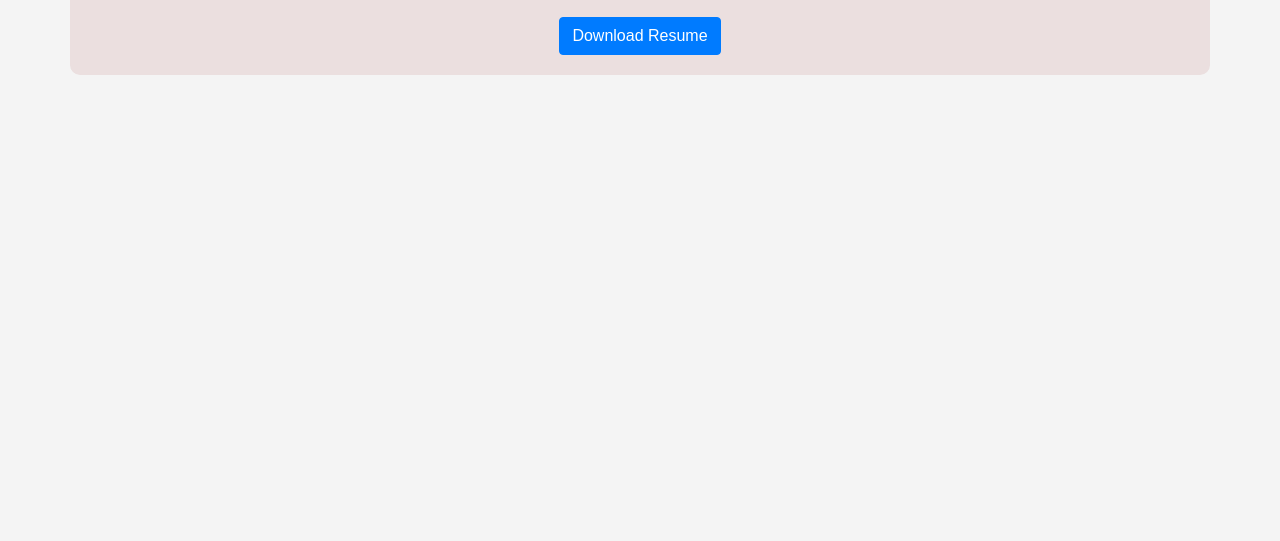
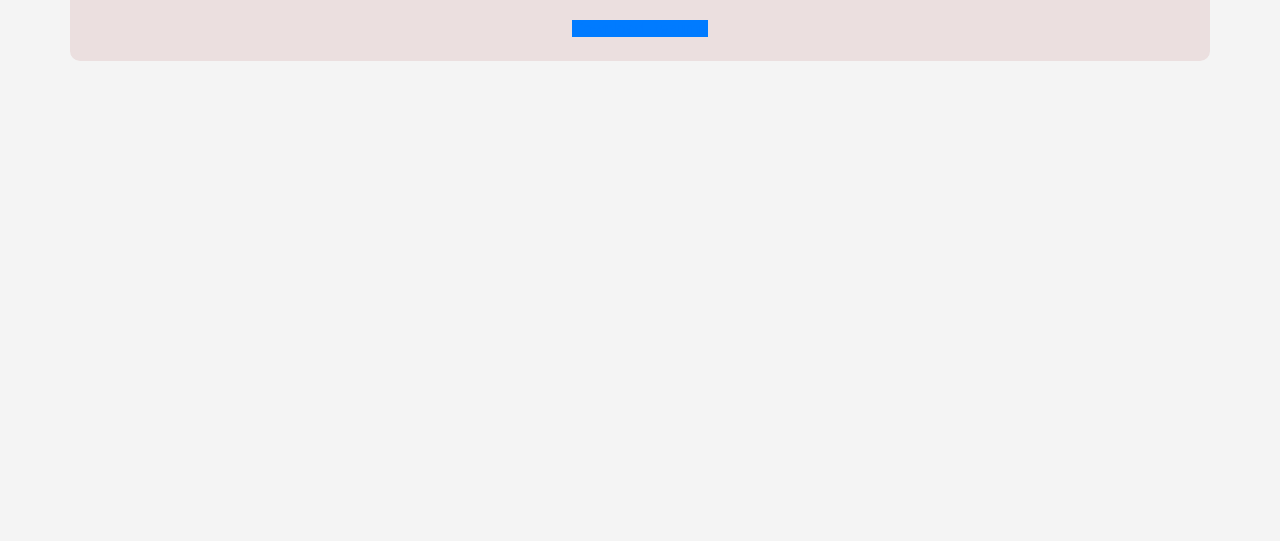
Before and after one commit to shahanasherin2208uv/Resume2, a plain HTML site: page index.html in a window 1280 px wide. Shown: the part 259-800 px from the top of the page. Drawn offline with nearby package versions, Linux system fonts and the light colour scheme.

Commit message:
Update index.html

```diff
--- a/index.html
+++ b/index.html
@@ -77,7 +77,7 @@
 
         <h2>RESUME</h2>
         <p class="a">I am Shahana Sherin, a second-year Electronics and Communication Engineering student at GEC Kozhikode. I am passionate about technology and eager to learn more about electronics and communication systems. My studies have given me a strong foundation in these areas, and I am excited to apply my knowledge in practical ways.</p>
-        <a href="resume/0115_CV_SHAHANA_SHERIN.pdf" download class="btn btn-primary">Download Resume</a>
+        <a href="resume/0115_CV_SHAHANA_SHERIN.pdf" download class="btn1">Download Resume</a>
     </div>
 
     <script src="https://code.jquery.com/jquery-3.5.1.slim.min.js"></script>
```
